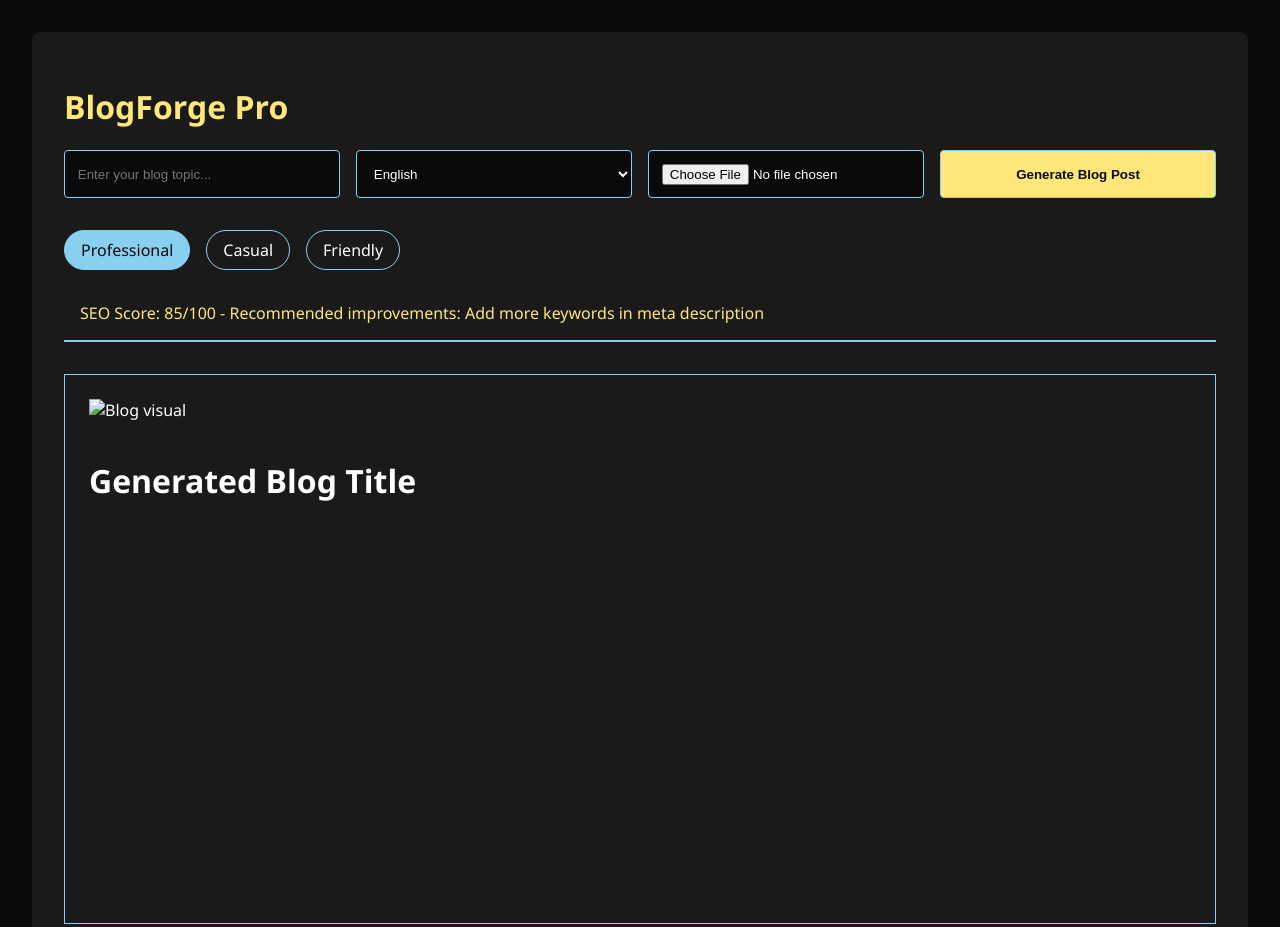
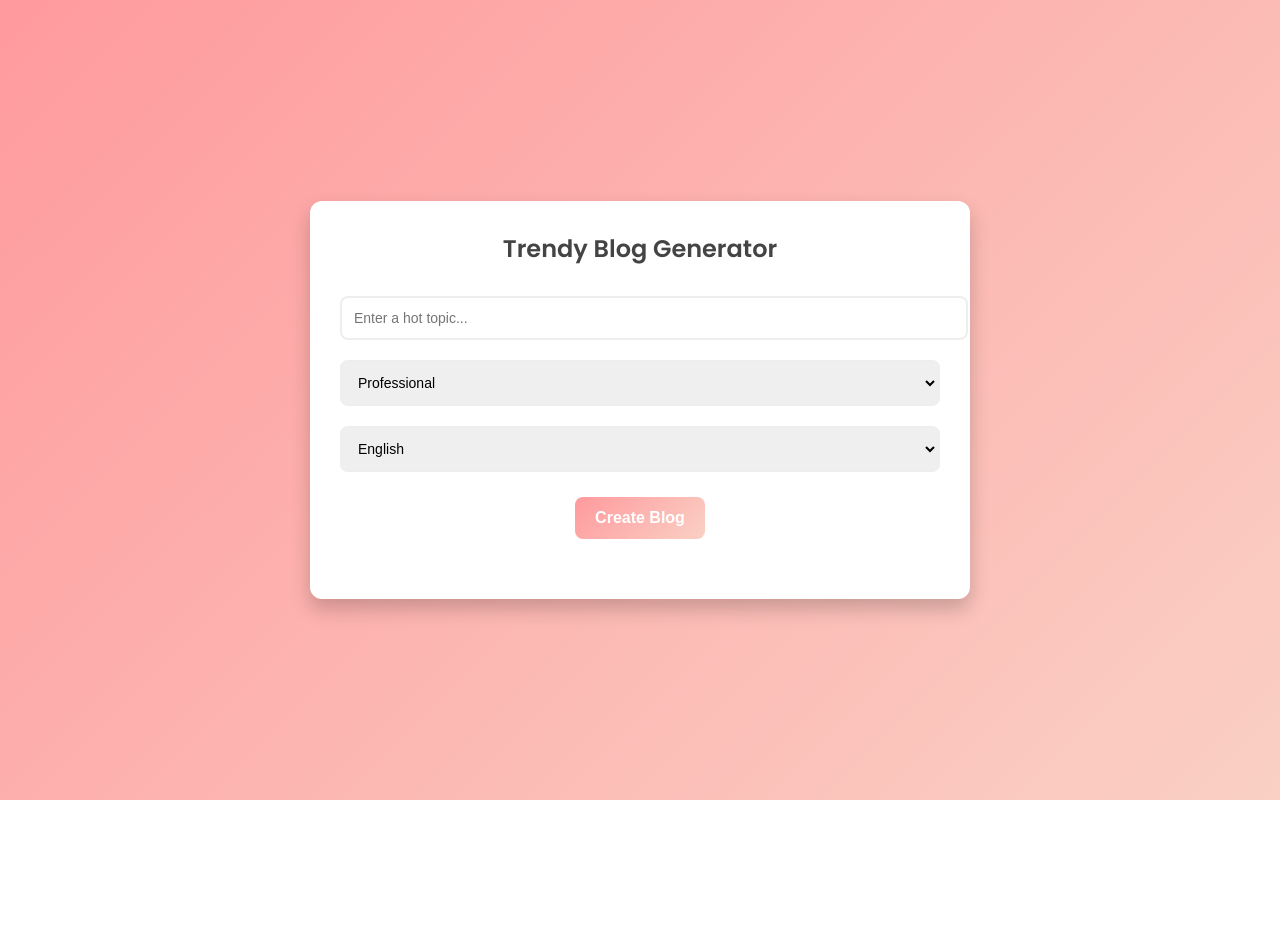
Before and after one commit to Liz-pixel-dev/SEO-Booster, a plain HTML site: page index.html in a window 1280 px wide. Shown: the top 927 px of the page. After the commit the page ends 800 px from the top, so only its background shows below. Drawn offline with Linux system fonts and the light colour scheme.

Commit message:
Update index.html

```diff
--- a/index.html
+++ b/index.html
@@ -1,172 +1,273 @@
 <!DOCTYPE html>
 <html lang="en">
 <head>
-    <meta charset="UTF-8">
-    <meta name="viewport" content="width=device-width, initial-scale=1.0">
-    <title>BlogForge Pro - AI-Powered Blog Creation</title>
+  <meta charset="UTF-8" />
+  <title>Trendy Blog Generator</title>
+
+  <!-- Google Font -->
+  <link rel="preconnect" href="https://fonts.googleapis.com">
+  <link rel="stylesheet" href="https://fonts.googleapis.com/css2?family=Poppins:wght@400;600&display=swap">
+
   <style>
-        :root {
-            --primary: #FFE77A;
-            --secondary: #89CFF0;
-            --background: #0A0A0A;
-            --surface: #1A1A1A;
-            --text: #FFFFFF;
+    /* Body: pastel gradient background for trendy Gen Z aesthetic */
+    body {
+      margin: 0;
+      padding: 0;
+      font-family: 'Poppins', sans-serif;
+      background: linear-gradient(135deg, #ff9a9e 0%, #fad0c4 100%);
+      color: #333;
+      display: flex;
+      justify-content: center;
+      align-items: center;
+      min-height: 100vh;
     }
 
-        body {
-            background-color: var(--background);
-            color: var(--text);
-            font-family: 'Segoe UI', sans-serif;
-            margin: 0;
-            padding: 2rem;
+    /* Card-style container */
+    .blog-generator {
+      width: 90%;
+      max-width: 600px;
+      background-color: #fff;
+      border-radius: 12px;
+      box-shadow: 0 10px 20px rgba(0, 0, 0, 0.2);
+      padding: 30px;
+      text-align: center;
     }
 
-        .container {
-            max-width: 1200px;
-            margin: 0 auto;
-            background: var(--surface);
-            border-radius: 8px;
-            padding: 2rem;
+    /* Heading */
+    .blog-generator h2 {
+      margin-top: 0;
+      font-weight: 600;
+      font-size: 24px;
+      color: #444;
     }
 
-        .controls {
-            display: grid;
-            grid-template-columns: repeat(auto-fit, minmax(250px, 1fr));
-            gap: 1rem;
-            margin-bottom: 2rem;
+    /* Form controls */
+    .generator-controls {
+      margin-top: 20px;
     }
 
-        input, select, button {
-            padding: 0.8rem;
-            border: 1px solid var(--secondary);
-            border-radius: 4px;
-            background: var(--background);
-            color: var(--text);
+    .generator-controls input[type="text"],
+    .generator-controls select {
+      width: 100%;
+      margin: 10px 0;
+      padding: 12px;
+      border: 2px solid #eee;
+      border-radius: 8px;
+      font-size: 14px;
+      transition: border 0.3s ease;
     }
 
-        button {
-            background: var(--primary);
-            color: var(--background);
-            font-weight: bold;
-            cursor: pointer;
-            transition: transform 0.2s;
+    .generator-controls input[type="text"]:focus,
+    .generator-controls select:focus {
+      border: 2px solid #ff9a9e;
+      outline: none;
     }
 
-        button:hover {
-            transform: scale(1.05);
+    /* Button */
+    button.generate-btn {
+      margin-top: 15px;
+      background: linear-gradient(135deg, #ff9a9e 0%, #fad0c4 100%);
+      border: none;
+      border-radius: 8px;
+      color: #fff;
+      font-size: 16px;
+      font-weight: 600;
+      padding: 12px 20px;
+      cursor: pointer;
+      transition: transform 0.2s ease;
+    }
+    button.generate-btn:hover {
+      transform: scale(1.03);
     }
 
+    /* Preview section: shows blog content & image */
     .preview-section {
-            border: 1px solid var(--secondary);
-            padding: 1.5rem;
-            margin-top: 2rem;
-            min-height: 500px;
+      margin-top: 30px;
+      text-align: left;
     }
 
-        .blog-image {
-            max-width: 100%;
-            height: auto;
-            margin-bottom: 1rem;
+    /* Generated Blog Image */
+    #blog-image {
+      width: 100%;
+      max-height: 300px;
+      object-fit: cover;
+      border-radius: 8px;
+      margin: 20px 0;
+      display: none; /* hidden until an image is available */
     }
 
-        #blogContent {
-            line-height: 1.6;
+    /* SEO Score Container */
+    .seo-score-container {
+      margin-top: 20px;
+      text-align: center;
     }
 
-        .seo-score {
-            color: var(--primary);
-            padding: 1rem;
-            border-bottom: 2px solid var(--secondary);
+    /* SEO Score Label */
+    .seo-score-label {
+      font-weight: 600;
+      margin-bottom: 8px;
+      display: inline-block;
     }
 
-        .tone-selector {
-            display: flex;
-            gap: 1rem;
-            margin: 1rem 0;
+    /* SEO Score Bar (simple progress bar) */
+    .score-bar {
+      position: relative;
+      width: 100%;
+      height: 20px;
+      background-color: #eee;
+      border-radius: 10px;
+      overflow: hidden;
     }
 
-        .tone-option {
-            padding: 0.5rem 1rem;
-            border: 1px solid var(--secondary);
-            border-radius: 20px;
-            cursor: pointer;
-        }
-
-        .tone-option.active {
-            background: var(--secondary);
-            color: var(--background);
+    .score-fill {
+      position: absolute;
+      left: 0;
+      top: 0;
+      height: 100%;
+      width: 0; /* will be set dynamically */
+      background: linear-gradient(135deg, #a1c4fd 0%, #c2e9fb 100%);
+      transition: width 0.5s ease;
     }
   </style>
 </head>
 <body>
-    <div class="container">
-        <h1 style="color: var(--primary)">BlogForge Pro</h1>
 
-        <div class="controls">
-            <input type="text" id="blogTopic" placeholder="Enter your blog topic...">
-            <select id="languageSelect">
+  <div class="blog-generator">
+    <h2>Trendy Blog Generator</h2>
+
+    <!-- Controls -->
+    <div class="generator-controls">
+      <!-- Topic Input -->
+      <input type="text" id="topic" placeholder="Enter a hot topic..." />
+
+      <!-- Tone Selection -->
+      <select id="tone">
+        <option value="professional">Professional</option>
+        <option value="casual">Casual</option>
+      </select>
+
+      <!-- Language Selection -->
+      <select id="language">
         <option value="en">English</option>
-                <option value="es">Spanish</option>
-                <option value="fr">French</option>
+        <option value="zh">Chinese</option>
+        <option value="jp">Japanese</option>
       </select>
-            <input type="file" id="imageUpload" accept="image/*">
-            <button onclick="generateBlog()">Generate Blog Post</button>
     </div>
 
-        <div class="tone-selector">
-            <div class="tone-option active" onclick="setTone('professional')">Professional</div>
-            <div class="tone-option" onclick="setTone('casual')">Casual</div>
-            <div class="tone-option" onclick="setTone('friendly')">Friendly</div>
+    <!-- Generate Button -->
+    <button class="generate-btn" onclick="generateBlog()">Create Blog</button>
+
+    <!-- Preview Section -->
+    <div class="preview-section" id="blog-output">
+      <!-- Blog Image -->
+      <img id="blog-image" alt="Blog-related" />
+
+      <!-- Blog Text Content -->
+      <p id="blog-text" style="white-space:pre-wrap; margin-top:0;"></p>
+
+      <!-- SEO Score -->
+      <div class="seo-score-container" id="seo-score-section" style="display:none;">
+        <div class="seo-score-label">SEO Score: <span id="seo-score-value"></span>%</div>
+        <div class="score-bar">
+          <div class="score-fill" id="seo-score-fill"></div>
         </div>
-
-        <div class="seo-score">
-            SEO Score: 85/100 - Recommended improvements: Add more keywords in meta description
-        </div>
-
-        <div class="preview-section">
-            <img id="imagePreview" class="blog-image" alt="Blog visual">
-            <h1 id="blogTitle">Generated Blog Title</h1>
-            <div id="blogContent">
-                <!-- Generated content will appear here -->
       </div>
     </div>
   </div>
 
   <script>
-        function setTone(tone) {
-            document.querySelectorAll('.tone-option').forEach(opt =>
-                opt.classList.remove('active'));
-            event.target.classList.add('active');
-            // Add logic to modify content tone
+    // Replace with your real DeepSeek endpoint:
+    const DEEPSEEK_API_URL = 'https://api.deepseek.io/v1/generate';
+
+    // Replace with your real API key:
+    const API_KEY = 'sk-c30f2a8f521c4f56b0e44e45aef718ef';
+
+    async function generateBlog() {
+      const topic = document.getElementById('topic').value.trim();
+      const tone = document.getElementById('tone').value;
+      const language = document.getElementById('language').value;
+      const blogText = document.getElementById('blog-text');
+      const blogImage = document.getElementById('blog-image');
+      const seoScoreSection = document.getElementById('seo-score-section');
+      const seoScoreValue = document.getElementById('seo-score-value');
+      const seoScoreFill = document.getElementById('seo-score-fill');
+
+      // Reset the UI
+      blogText.textContent = '';
+      blogImage.style.display = 'none';
+      blogImage.src = '';
+      seoScoreSection.style.display = 'none';
+      seoScoreFill.style.width = '0';
+      seoScoreValue.textContent = '';
+
+      // Basic validation
+      if (!topic) {
+        blogText.textContent = 'Please enter a topic before generating the blog.';
+        return;
       }
 
-        function generateBlog() {
-            const topic = document.getElementById('blogTopic').value;
-            const language = document.getElementById('languageSelect').value;
+      // Show a loading indicator in the text area
+      blogText.textContent = 'Generating content, please wait...';
 
-            // Simulated content generation
-            document.getElementById('blogTitle').textContent = `The Ultimate Guide to ${topic}`;
-            document.getElementById('blogContent').innerHTML = `
-                <h2 style="color: var(--primary)">Why ${topic} Matters in 2024</h2>
-                <p>${topic} has become one of the most significant developments in recent years. In this comprehensive guide, we'll explore...</p>
-                <h3 style="color: var(--secondary)">Key Benefits of ${topic}</h3>
-                <ul>
-                    <li>Increased efficiency</li>
-                    <li>Improved productivity</li>
-                    <li>Enhanced user experience</li>
-                </ul>
-                <meta name="description" content="Discover everything you need to know about ${topic} in our complete guide. Learn best practices, benefits, and future trends.">
-            `;
+      try {
+        // Example payload (adjust to match the DeepSeek API)
+        const payload = {
+          topic,
+          tone,
+          language
+        };
+
+        // Make the API request
+        const response = await fetch(DEEPSEEK_API_URL, {
+          method: 'POST',
+          headers: {
+            'Content-Type': 'application/json',
+            'Authorization': 'Bearer ' + API_KEY
+          },
+          body: JSON.stringify(payload)
+        });
+
+        if (!response.ok) {
+          throw new Error(`Error from DeepSeek API: ${response.status} ${response.statusText}`);
         }
 
-        // Image preview handler
-        document.getElementById('imageUpload').addEventListener('change', function(e) {
-            const reader = new FileReader();
-            reader.onload = function() {
-                document.getElementById('imagePreview').src = reader.result;
+        // Sample JSON structure from DeepSeek (adjust as necessary):
+        // {
+        //   "content": "...",
+        //   "imageUrl": "http://...someimage.jpg",
+        //   "seoScore": 85
+        // }
+        const data = await response.json();
+
+        // 1) Handle text content
+        if (data && data.content) {
+          blogText.textContent = data.content;
+        } else {
+          blogText.textContent = 'No content returned from the DeepSeek API.';
         }
-            reader.readAsDataURL(e.target.files[0]);
-        });
+
+        // 2) Handle image
+        if (data && data.imageUrl) {
+          blogImage.src = data.imageUrl;
+          blogImage.style.display = 'block';
+        }
+
+        // 3) Handle SEO score
+        if (data && typeof data.seoScore === 'number') {
+          const score = data.seoScore;
+          seoScoreValue.textContent = score;
+          seoScoreSection.style.display = 'block';
+
+          // Ensure the score is between 0 and 100
+          const safeScore = Math.max(0, Math.min(100, score));
+          seoScoreFill.style.width = `${safeScore}%`;
+        }
+      } catch (error) {
+        console.error('DeepSeek API Error:', error);
+        blogText.textContent = 'Error generating content. Please try again or check the console for details.';
+      }
+    }
   </script>
+
 </body>
 </html>
```
Lines whose indentation alone changed are shown as unchanged.
